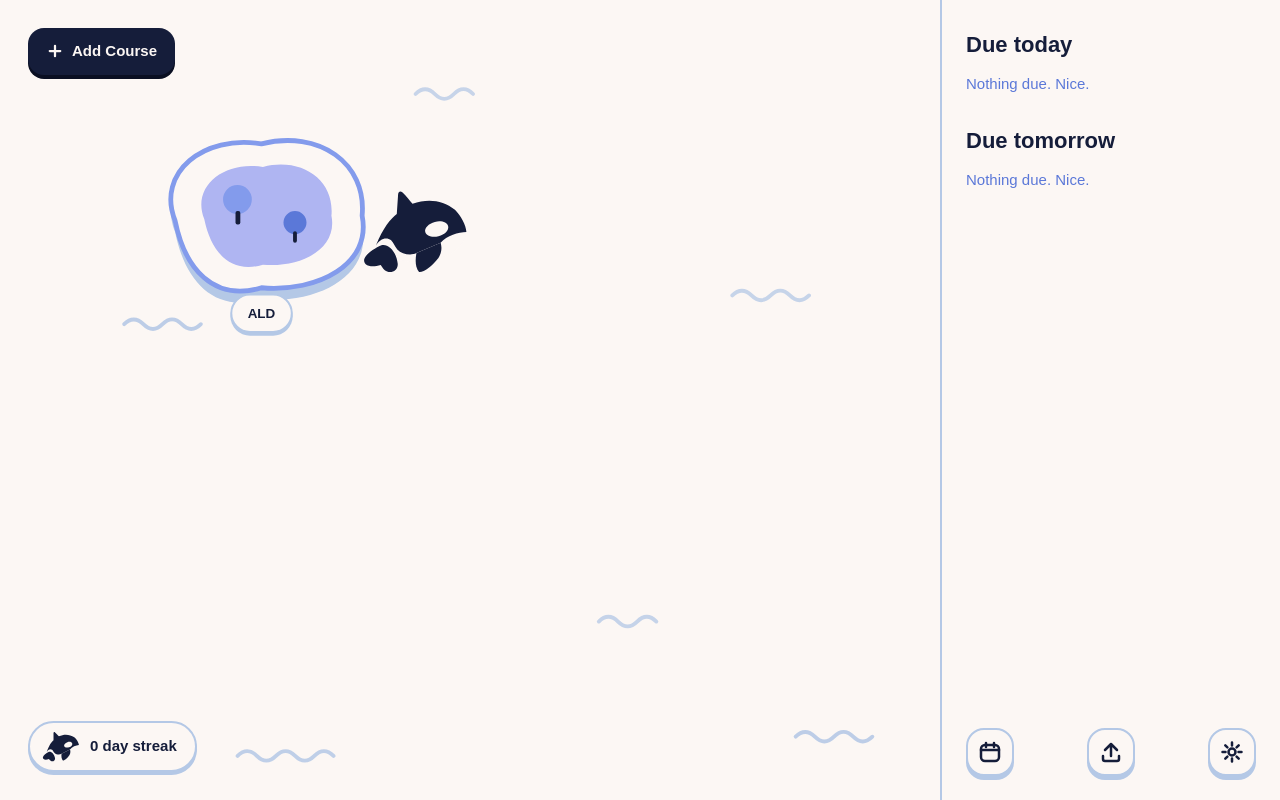
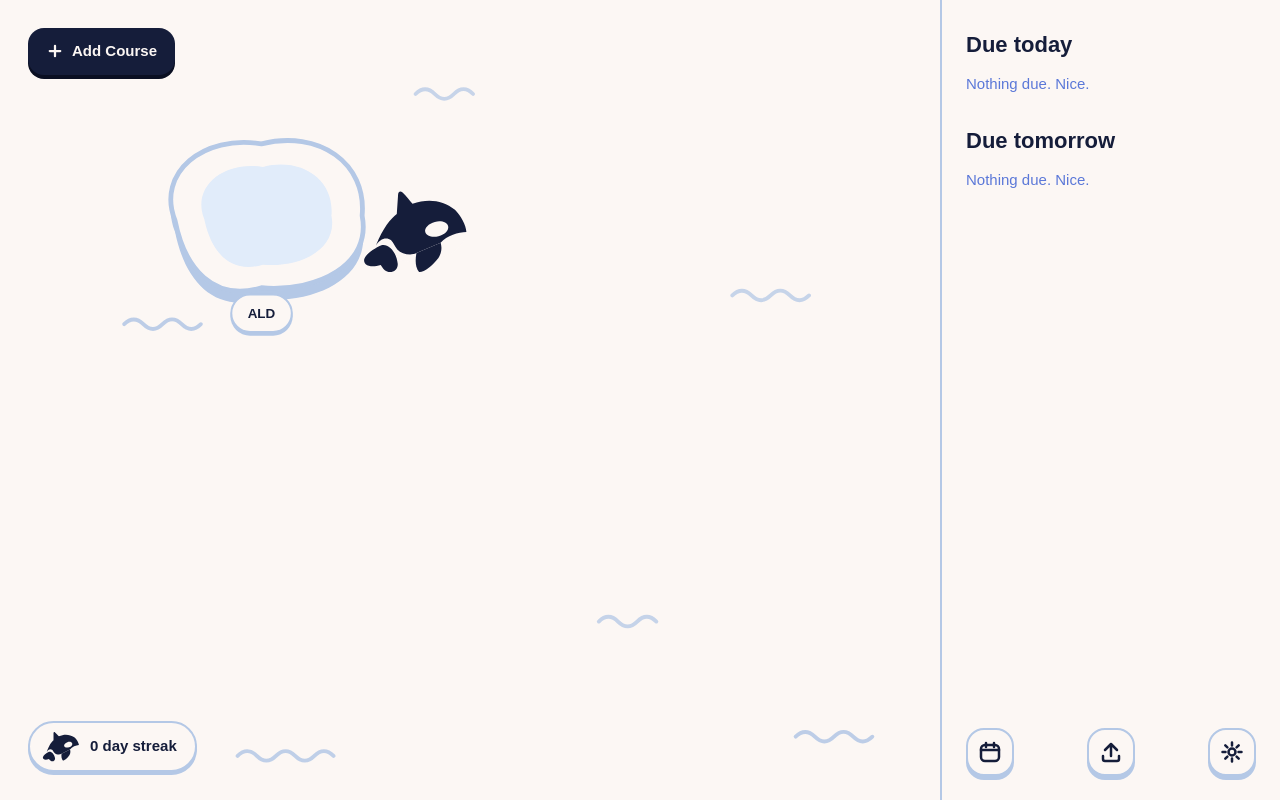
Before and after one commit to sophiahuh/orca, a Next.js app: page /home in a window 1280 px wide. Built offline with nearby package versions, Linux system fonts and the light colour scheme; a web font is replaced by a local one; what ts-fsrs would draw is missing.

Commit message:
Islands: four fixed looks by course mastery level

```diff
--- a/src/app/new-course/page.tsx
+++ b/src/app/new-course/page.tsx
@@ -75,7 +75,7 @@ export default function NewCoursePage() {
           <Wave tone="light" x={20} y={120} width={70} seed={1} />
           <Wave tone="light" x={80} y={620} width={60} seed={2} />
           <motion.div variants={popIn} initial="hidden" animate="show" className="absolute" style={{ left: 60, top: 150 }}>
-            <Island variant="ald" active scale={2.1} float seed={2} />
+            <Island variant="ald" level="growing" scale={2.1} float seed={2} />
             <div className="absolute left-[294px] -translate-x-1/2" style={{ top: 420 }}>
               <LabelPill interactive={false} className="text-[16px]">
                 {trimmed || "Your course"}
--- a/src/app/page.tsx
+++ b/src/app/page.tsx
@@ -12,11 +12,11 @@ import { useOrca } from "@/lib/store";
 import { fadeUp, popIn, stagger } from "@/lib/motion";
 
 const ISLANDS = [
-  { x: 20, y: 120, variant: "ald", active: true, scale: 0.78 },
-  { x: 330, y: 220, variant: "circuit", active: true, scale: 0.78 },
-  { x: 10, y: 410, variant: "linear", active: true, scale: 0.72 },
-  { x: 250, y: 560, variant: "signals", active: false, scale: 0.78 },
-  { x: 560, y: 470, variant: "stats", active: false, scale: 0.7 },
+  { x: 20, y: 120, variant: "ald", level: "thriving", scale: 0.78 },
+  { x: 330, y: 220, variant: "circuit", level: "growing", scale: 0.78 },
+  { x: 10, y: 410, variant: "linear", level: "sprouting", scale: 0.72 },
+  { x: 250, y: 560, variant: "signals", level: "uncharted", scale: 0.78 },
+  { x: 560, y: 470, variant: "stats", level: "uncharted", scale: 0.7 },
 ] as const;
 
 const BUBBLES = [
@@ -100,7 +100,7 @@ export default function OnboardingPage({ searchParams }: PageProps<"/">) {
         ))}
         {ISLANDS.map((isl, i) => (
           <motion.div key={i} variants={popIn} className="absolute" style={{ left: isl.x, top: isl.y }}>
-            <Island variant={isl.variant} active={isl.active} scale={isl.scale} float seed={i} />
+            <Island variant={isl.variant} level={isl.level} scale={isl.scale} float seed={i} />
           </motion.div>
         ))}
       </motion.div>
--- a/src/components/brand/Island.tsx
+++ b/src/components/brand/Island.tsx
@@ -3,14 +3,15 @@
 import { motion, type HTMLMotionProps } from "motion/react";
 import type { IslandVariant } from "@/lib/data";
 import { floatIsland } from "@/lib/motion";
+import type { IslandLevel } from "@/lib/mastery/progress";
 
 /**
  * Island blobs (Figma: Island/ALD, Island/Circuit Analysis, Island/Signals,
  * Island/Linear Algebra, Island/Statistics).
  *
- * Each variant is a 280×230 frame. "Active" islands (ALD, Circuit) have a
- * periwinkle interior, a wisteria outline, and two little trees. Dormant
- * islands are pale with an alice interior and no trees.
+ * Each variant is a 280×230 frame. The look comes from the course's mastery level
+ * (`src/lib/mastery/progress.ts`): uncharted is pale with no trees, sprouting has one
+ * sapling, growing two trees, thriving four. The variant only says which course it is.
  *
  * Every path is a <motion.path>, so grow/shrink, colour shifts, and tree
  * sprouting animations are all available later with no restructuring.
@@ -26,8 +27,7 @@ interface Blob {
   base: string;
   top: string;
   inner: string;
-  trees?: boolean;
-  treeOffset?: { x: number; y: number };
+  treeOffset: { x: number; y: number };
 }
 
 const BLOBS: Record<IslandVariant, Blob> = {
@@ -36,7 +36,6 @@ const BLOBS: Record<IslandVariant, Blob> = {
     base: "M6.98 97.98C-13.02 47.98 36.98 7.98 96.98 17.98C156.98 2.98 206.98 37.98 201.98 92.98C211.98 142.98 156.98 172.98 96.98 167.98C46.98 182.98 16.98 147.98 6.98 97.98Z",
     top: "M6.98 85.98C-13.02 35.98 36.98 -4.02 96.98 5.98C156.98 -9.02 206.98 25.98 201.98 80.98C211.98 130.98 156.98 160.98 96.98 155.98C46.98 170.98 16.98 135.98 6.98 85.98Z",
     inner: "M37.38 84.38C23.78 50.38 57.78 23.18 98.58 29.98C139.38 19.78 173.38 43.58 169.98 80.98C176.78 114.98 139.38 135.38 98.58 131.98C64.58 142.18 44.18 118.38 37.38 84.38Z",
-    trees: true,
     treeOffset: { x: 0, y: 0 },
   },
   circuit: {
@@ -44,7 +43,6 @@ const BLOBS: Record<IslandVariant, Blob> = {
     base: "M4.415 80.765C14.415 30.765 84.415 0.765 134.415 20.765C189.415 10.765 224.415 60.765 204.415 110.765C189.415 160.765 124.415 180.765 74.415 165.765C24.415 160.765 -5.585 130.765 4.415 80.765Z",
     top: "M4.415 68.765C14.415 18.765 84.415 -11.235 134.415 8.765C189.415 -1.235 224.415 48.765 204.415 98.765C189.415 148.765 124.415 168.765 74.415 153.765C24.415 148.765 -5.585 118.765 4.415 68.765Z",
     inner: "M38.015 73.565C44.815 39.565 92.415 19.165 126.415 32.765C163.815 25.965 187.615 59.965 174.015 93.965C163.815 127.965 119.615 141.565 85.615 131.365C51.615 127.965 31.215 107.565 38.015 73.565Z",
-    trees: true,
     treeOffset: { x: 7.4, y: 2.8 },
   },
   signals: {
@@ -52,19 +50,44 @@ const BLOBS: Record<IslandVariant, Blob> = {
     base: "M5.198 109.69C-9.802 59.69 40.198 14.69 95.198 29.69C130.198 -0.31 195.198 14.69 205.198 69.69C225.198 109.69 195.198 159.69 140.198 164.69C100.198 184.69 40.198 174.69 5.198 109.69Z",
     top: "M5.198 97.69C-9.802 47.69 40.198 2.69 95.198 17.69C130.198 -12.31 195.198 2.69 205.198 57.69C225.198 97.69 195.198 147.69 140.198 152.69C100.198 172.69 40.198 162.69 5.198 97.69Z",
     inner: "M40.398 92.89C30.198 58.89 64.198 28.29 101.598 38.49C125.398 18.09 169.598 28.29 176.398 65.69C189.998 92.89 169.598 126.89 132.198 130.29C104.998 143.89 64.198 137.09 40.398 92.89Z",
+    treeOffset: { x: 4, y: 6 },
   },
   linear: {
     w: 192.004, h: 157.346, x: 53, y: 39,
     base: "M6.997 83.023C-13.003 38.023 36.997 3.023 91.997 18.023C146.997 3.023 201.997 43.023 186.997 93.023C176.997 143.023 121.997 168.023 71.997 153.023C26.997 163.023 11.997 128.023 6.997 83.023Z",
     top: "M6.997 71.023C-13.003 26.023 36.997 -8.977 91.997 6.023C146.997 -8.977 201.997 31.023 186.997 81.023C176.997 131.023 121.997 156.023 71.997 141.023C26.997 151.023 11.997 116.023 6.997 71.023Z",
     inner: "M34.197 72.623C20.597 42.023 54.597 18.223 91.997 28.423C129.397 18.223 166.797 45.423 156.597 79.423C149.797 113.423 112.397 130.423 78.397 120.223C47.797 127.023 37.597 103.223 34.197 72.623Z",
+    treeOffset: { x: -8, y: -6 },
   },
   stats: {
     w: 205.665, h: 171.487, x: 43, y: 34,
     base: "M6.98 97.98C-13.02 47.98 36.98 7.98 96.98 17.98C156.98 2.98 206.98 37.98 201.98 92.98C211.98 142.98 156.98 172.98 96.98 167.98C46.98 182.98 16.98 147.98 6.98 97.98Z",
     top: "M6.98 85.98C-13.02 35.98 36.98 -4.02 96.98 5.98C156.98 -9.02 206.98 25.98 201.98 80.98C211.98 130.98 156.98 160.98 96.98 155.98C46.98 170.98 16.98 135.98 6.98 85.98Z",
     inner: "M37.38 84.38C23.78 50.38 57.78 23.18 98.58 29.98C139.38 19.78 173.38 43.58 169.98 80.98C176.78 114.98 139.38 135.38 98.58 131.98C64.58 142.18 44.18 118.38 37.38 84.38Z",
+    treeOffset: { x: 0, y: 0 },
   },
+};
+
+interface Tree {
+  cx: number;
+  cy: number;
+  r: number;
+  fill: string;
+}
+
+const TREE = {
+  big: { cx: 71.98, cy: 63.98, r: 15, fill: "var(--color-wisteria)" },
+  small: { cx: 131.98, cy: 87.98, r: 12, fill: "var(--color-wisteria-deep)" },
+  north: { cx: 106, cy: 50, r: 11, fill: "var(--color-wisteria-deep)" },
+  south: { cx: 98, cy: 104, r: 10, fill: "var(--color-wisteria)" },
+  sapling: { cx: 100, cy: 78, r: 7, fill: "var(--color-wisteria)" },
+} satisfies Record<string, Tree>;
+
+const LOOK: Record<IslandLevel, { stroke: string; inner: string; trees: Tree[] }> = {
+  uncharted: { stroke: "var(--color-alice-deep)", inner: "var(--color-alice)", trees: [] },
+  sprouting: { stroke: "var(--color-wisteria)", inner: "var(--color-periwinkle)", trees: [TREE.sapling] },
+  growing: { stroke: "var(--color-wisteria)", inner: "var(--color-periwinkle)", trees: [TREE.big, TREE.small] },
+  thriving: { stroke: "var(--color-wisteria)", inner: "var(--color-periwinkle)", trees: [TREE.big, TREE.small, TREE.north, TREE.south] },
 };
 
 export const ISLAND_W = 280;
@@ -72,8 +95,8 @@ export const ISLAND_H = 230;
 
 export interface IslandProps extends Omit<HTMLMotionProps<"div">, "children"> {
   variant: IslandVariant;
-  /** Active islands are periwinkle with trees; dormant are pale. Defaults by variant. */
-  active?: boolean;
+  /** The course's mastery level; picks one of four fixed looks. */
+  level: IslandLevel;
   /** Scale factor applied to the 280×230 frame. */
   scale?: number;
   /** Ambient bobbing. */
@@ -82,15 +105,14 @@ export interface IslandProps extends Omit<HTMLMotionProps<"div">, "children"> {
   seed?: number;
 }
 
-export function Island({ variant, active, scale = 1, float = false, seed = 0, className, style, ...rest }: IslandProps) {
+export function Island({ variant, level, scale = 1, float = false, seed = 0, className, style, ...rest }: IslandProps) {
   const b = BLOBS[variant];
-  const isActive = active ?? Boolean(b.trees);
-  const stroke = isActive ? "var(--color-wisteria)" : "var(--color-alice-deep)";
-  const inner = isActive ? "var(--color-periwinkle)" : "var(--color-alice)";
-  const t = b.treeOffset ?? { x: 0, y: 0 };
+  const look = LOOK[level];
+  const t = b.treeOffset;
 
   return (
     <motion.div
+      data-level={level}
       className={className}
       style={{ width: ISLAND_W * scale, height: ISLAND_H * scale, position: "relative", ...style }}
       animate={float ? floatIsland(seed) : undefined}
@@ -106,14 +128,23 @@ export function Island({ variant, active, scale = 1, float = false, seed = 0, cl
         aria-hidden
       >
         <motion.path data-part="base" d={b.base} fill="var(--color-alice-deep)" />
-        <motion.path data-part="top" d={b.top} fill="var(--color-parchment)" stroke={stroke} strokeWidth={5} strokeLinejoin="round" />
-        <motion.path data-part="inner" d={b.inner} fill={inner} />
-        {isActive && (
+        <motion.path data-part="top" d={b.top} fill="var(--color-parchment)" stroke={look.stroke} strokeWidth={5} strokeLinejoin="round" />
+        <motion.path data-part="inner" d={b.inner} fill={look.inner} />
+        {look.trees.length > 0 && (
           <g data-part="trees" transform={`translate(${t.x} ${t.y})`}>
-            <motion.circle cx="71.98" cy="63.98" r="15" fill="var(--color-wisteria)" />
-            <motion.rect x="69.98" y="75.98" width="5" height="14" rx="2" fill="var(--color-prussian)" />
-            <motion.circle cx="131.98" cy="87.98" r="12" fill="var(--color-wisteria-deep)" />
-            <motion.rect x="129.98" y="96.98" width="4" height="12" rx="2" fill="var(--color-prussian)" />
+            {look.trees.map((tree) => (
+              <g key={`${tree.cx}-${tree.cy}`} data-part="tree">
+                <motion.circle cx={tree.cx} cy={tree.cy} r={tree.r} fill={tree.fill} />
+                <motion.rect
+                  x={tree.cx - 2}
+                  y={tree.cy + tree.r * 0.78}
+                  width={tree.r >= 13 ? 5 : 4}
+                  height={tree.r >= 13 ? 14 : 12}
+                  rx={2}
+                  fill="var(--color-prussian)"
+                />
+              </g>
+            ))}
           </g>
         )}
       </svg>
--- a/src/components/map/KnowledgeMap.tsx
+++ b/src/components/map/KnowledgeMap.tsx
@@ -8,6 +8,7 @@ import { OrcaLogo } from "@/components/brand/OrcaLogo";
 import { Wave } from "@/components/brand/Decor";
 import { useFitScale } from "@/hooks/useFitScale";
 import { stagger } from "@/lib/motion";
+import { useMasteryByCourse } from "@/lib/store";
 import { LabelPill } from "./LabelPill";
 
 export const MAP_W = 854;
@@ -32,6 +33,12 @@ export function KnowledgeMap({ courses, dueCount, onConfigure }: {
   onConfigure: (course: Course) => void;
 }) {
   const router = useRouter();
+  const mastery = useMasteryByCourse();
+  const levelOf = (courseId: string) => {
+    const m = mastery[courseId];
+    if (!m) throw new Error(`No mastery computed for course ${courseId}`);
+    return m.island;
+  };
   const { ref, scale, x, y } = useFitScale(MAP_W, MAP_H, "contain");
 
   return (
@@ -57,7 +64,7 @@ export function KnowledgeMap({ courses, dueCount, onConfigure }: {
               whileHover={{ scale: 1.04 }}
               whileTap={{ scale: 0.98 }}
             >
-              <Island variant={c.variant} float seed={i} />
+              <Island variant={c.variant} level={levelOf(c.id)} float seed={i} />
             </motion.button>
             <div className="absolute left-1/2 -translate-x-1/2" style={{ top: 196 }}>
               <LabelPill count={dueCount(c.id)} onClick={() => onConfigure(c)} aria-label={`${c.name} settings`}>
```
